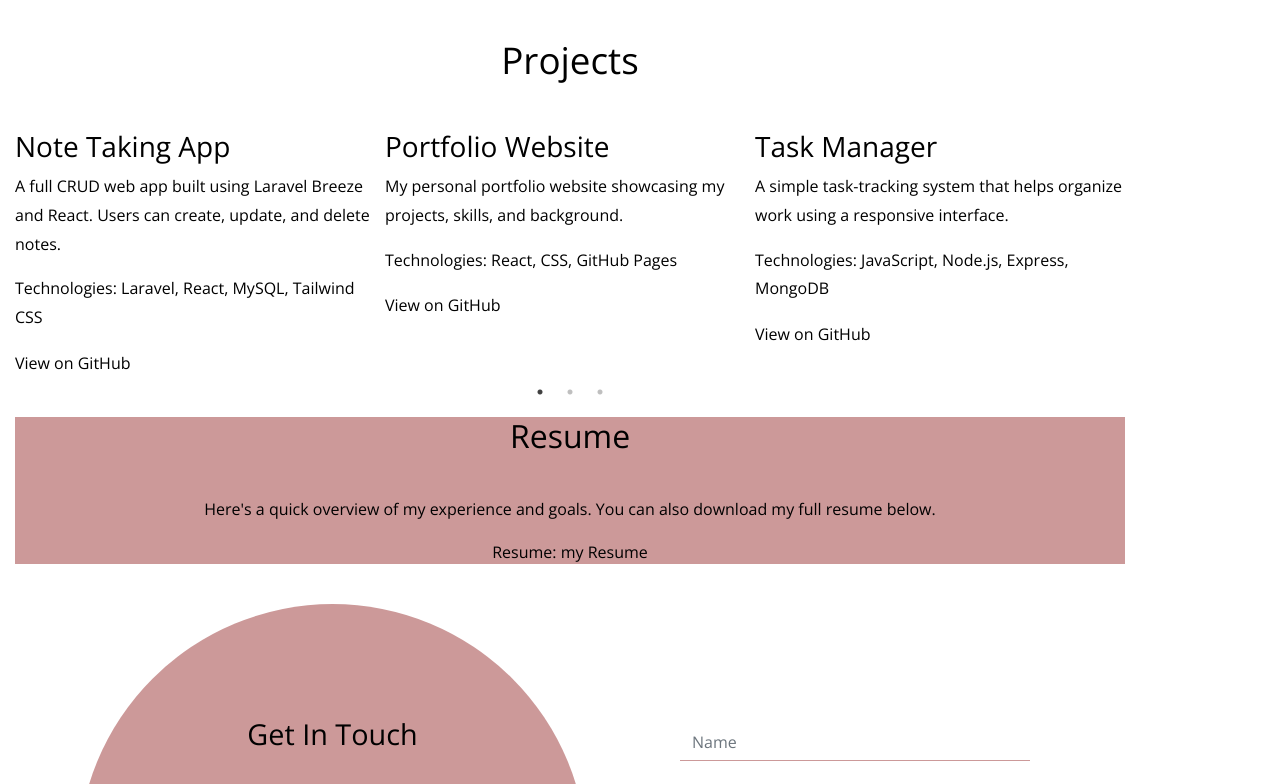
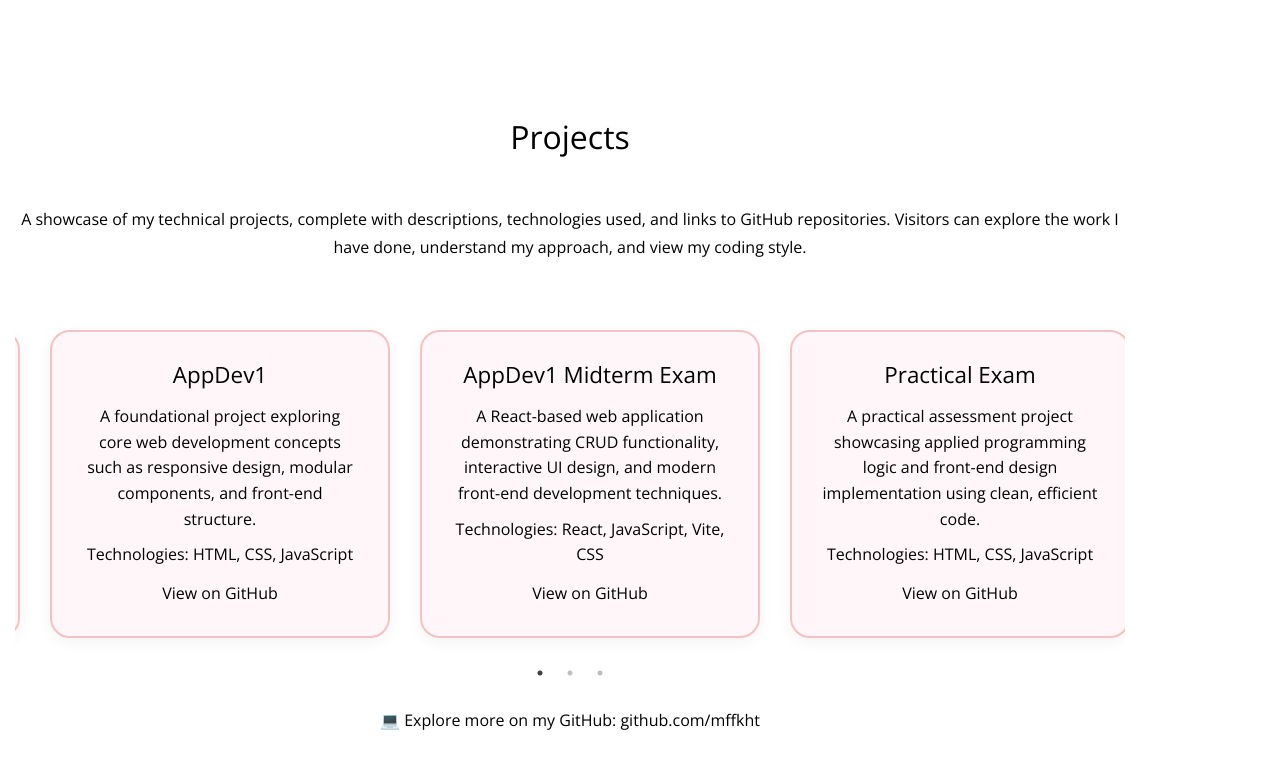
Before and after one commit to mffkht/personal-portfolio, a React (Vite) app: page / in a window 1280 px wide. Shown: the part 1376-2160 px from the top of the page. Built offline with nearby package versions, Linux system fonts and the light colour scheme.

Commit message:
Updated Skills section with new profile pictur

```diff
--- a/src/App.css
+++ b/src/App.css
@@ -136,3 +136,63 @@ html {
     font-size: 1.3rem;
   }
 }
+
+/* === PROJECTS SECTION STYLING === */
+
+#projects {
+  background-color: #fff;
+  padding: 80px 0;
+}
+
+.tm-section-header {
+  font-size: 2rem;
+  font-weight: 700;
+  color: #4a4a4a;
+}
+
+.tm-project-card {
+  background: #fef6f8; /* very light pink background */
+  border: 2px solid #f4c2c2;
+  border-radius: 20px;
+  box-shadow: 0 4px 15px rgba(0, 0, 0, 0.05);
+  margin: 20px;
+  padding: 30px;
+  transition: transform 0.3s ease, box-shadow 0.3s ease;
+}
+
+.tm-project-card:hover {
+  transform: translateY(-5px);
+  box-shadow: 0 6px 20px rgba(244, 194, 194, 0.3);
+}
+
+.tm-project-content h3 {
+  color: #a45a52;
+  font-size: 1.4rem;
+  margin-bottom: 15px;
+}
+
+.tm-project-content p {
+  color: #555;
+  font-size: 1rem;
+  margin-bottom: 10px;
+  line-height: 1.6;
+}
+
+/* Make GitHub link plain but elegant */
+.tm-contact-link {
+  color: #a45a52; /* puce tone text */
+  font-weight: 600;
+  text-decoration: none;
+  border-bottom: 2px solid transparent;
+  transition: all 0.3s ease;
+}
+
+.tm-contact-link:hover {
+  color: #e89cae; /* lighter pink hover */
+  border-bottom: 2px solid #e89cae;
+}
+
+/* Slick carousel spacing */
+.slick-slide > div {
+  margin: 0 15px;
+}
--- a/src/App.jsx
+++ b/src/App.jsx
@@ -106,16 +106,23 @@ const App = () => {
 
         <div className="tm-bar-2"></div>
 
-        {/* === TECH STACK SECTION === */}
+     {/* === SKILLS SECTION === */}
 <section id="techstack" className="row tm-section-mb tm-section-2">
   <div className="col-md-12 tm-section-2-inner">
+    {/* Left side image (only one) */}
     <div className="tm-section-2-left">
       <div className="tm-img-container tm-img-container-1"></div>
-              <div className="tm-img-container tm-img-container-2"></div>
     </div>
+
+    {/* Right side text */}
     <div className="tm-section-2-right tm-bg-primary">
       <div className="tm-section-2-text">
-                <h2 className="tm-section-2-header tm-mb-45">Tech Stack</h2>
+        <h2 className="tm-section-2-header tm-mb-45">Skills</h2>
+        <p>
+          A visual presentation of the programming languages, frameworks, and tools I am proficient in.
+          This section showcases my technical expertise through interactive and engaging elements such as
+          skill badges and charts.
+        </p>
         <p>
           <b>Languages:</b> JavaScript, PHP, HTML, CSS <br />
           <b>Frameworks & Tools:</b> React, Laravel, Node.js, MySQL, Git, Figma, VS Code <br />
@@ -126,20 +133,28 @@ const App = () => {
   </div>
 </section>
 
+
        {/* === PROJECTS SECTION === */}
-        <section id="projects" className="tm-section-mb">
-          <h2 className="text-center tm-section-header mb-5">Projects</h2>
+<section id="projects" className="tm-section-mb text-center">
+  <h2 className="tm-section-header mb-5">Projects</h2>
+  <p className="mb-5">
+    A showcase of my technical projects, complete with descriptions, technologies used,
+    and links to GitHub repositories. Visitors can explore the work I have done,
+    understand my approach, and view my coding style.
+  </p>
+
   <Slider {...sliderSettings}>
-            {projects.map((project, index) => (
-              <div key={index} className="tm-project-card">
+    {/* === Project 1 === */}
+    <div className="tm-project-card">
       <div className="tm-project-content">
-                  <h3>{project.title}</h3>
-                  <p>{project.description}</p>
+        <h3>AppDev1</h3>
         <p>
-                    <strong>Technologies:</strong> {project.tech}
+          A foundational project exploring core web development concepts such as
+          responsive design, modular components, and front-end structure.
         </p>
+        <p><strong>Technologies:</strong> HTML, CSS, JavaScript</p>
         <a
-                    href={project.github}
+          href="https://github.com/mffkht/appdev1"
           target="_blank"
           rel="noreferrer"
           className="tm-contact-link"
@@ -148,29 +163,84 @@ const App = () => {
         </a>
       </div>
     </div>
-            ))}
+
+    {/* === Project 2 === */}
+    <div className="tm-project-card">
+      <div className="tm-project-content">
+        <h3>AppDev1 Midterm Exam</h3>
+        <p>
+          A React-based web application demonstrating CRUD functionality,
+          interactive UI design, and modern front-end development techniques.
+        </p>
+        <p><strong>Technologies:</strong> React, JavaScript, Vite, CSS</p>
+        <a
+          href="https://github.com/mffkht/appdev1-midterm-exam"
+          target="_blank"
+          rel="noreferrer"
+          className="tm-contact-link"
+        >
+          View on GitHub
+        </a>
+      </div>
+    </div>
+
+    {/* === Project 3 === */}
+    <div className="tm-project-card">
+      <div className="tm-project-content">
+        <h3>Practical Exam</h3>
+        <p>
+          A practical assessment project showcasing applied programming logic
+          and front-end design implementation using clean, efficient code.
+        </p>
+        <p><strong>Technologies:</strong> HTML, CSS, JavaScript</p>
+        <a
+          href="https://github.com/mffkht/Practical-exam"
+          target="_blank"
+          rel="noreferrer"
+          className="tm-contact-link"
+        >
+          View on GitHub
+        </a>
+      </div>
+    </div>
   </Slider>
+
+  <p className="mt-5">
+    💻 Explore more on my GitHub:{" "}
+    <a
+      href="https://github.com/mffkht"
+      target="_blank"
+      rel="noreferrer"
+      className="tm-contact-link"
+    >
+      github.com/mffkht
+    </a>
+  </p>
 </section>
+
 
 {/* === RESUME SECTION === */}
 <section id="resume" className="tm-bg-primary tm-section-2 tm-section-mb text-center">
   <h2 className="tm-section-2-header tm-mb-35">Resume</h2>
   <p>
-            Here's a quick overview of my experience and goals.
-            You can also download my full resume below.
+    A downloadable PDF version of my professional resume, summarizing my work experience,
+    key accomplishments, and skills. This section provides a quick way for potential employers
+    to review my qualifications.
   </p>
   <div className="mb-2 tm-font-normal">
-            Resume:{" "}
+    <strong>Download Resume: </strong>
     <a
-              href="https://www.canva.com/design/DAGiBW27zC0/9ubqn_J-VffoAoDONbceHA/edit"
+      href="img/Resume.pdf"  // ✅ points to public/Resume.pdf
       target="_blank"
       rel="noreferrer"
       className="tm-contact-link"
     >
-              my Resume
+      View My Resume (PDF)
     </a>
   </div>
 </section>
+
+
 
         {/* === CONTACT SECTION === */}
         <section id="contact" className="row">
```
Also changed, not shown: 1 other file (tests, documents, lock files or other folders). Lines whose indentation alone changed are shown as unchanged.
